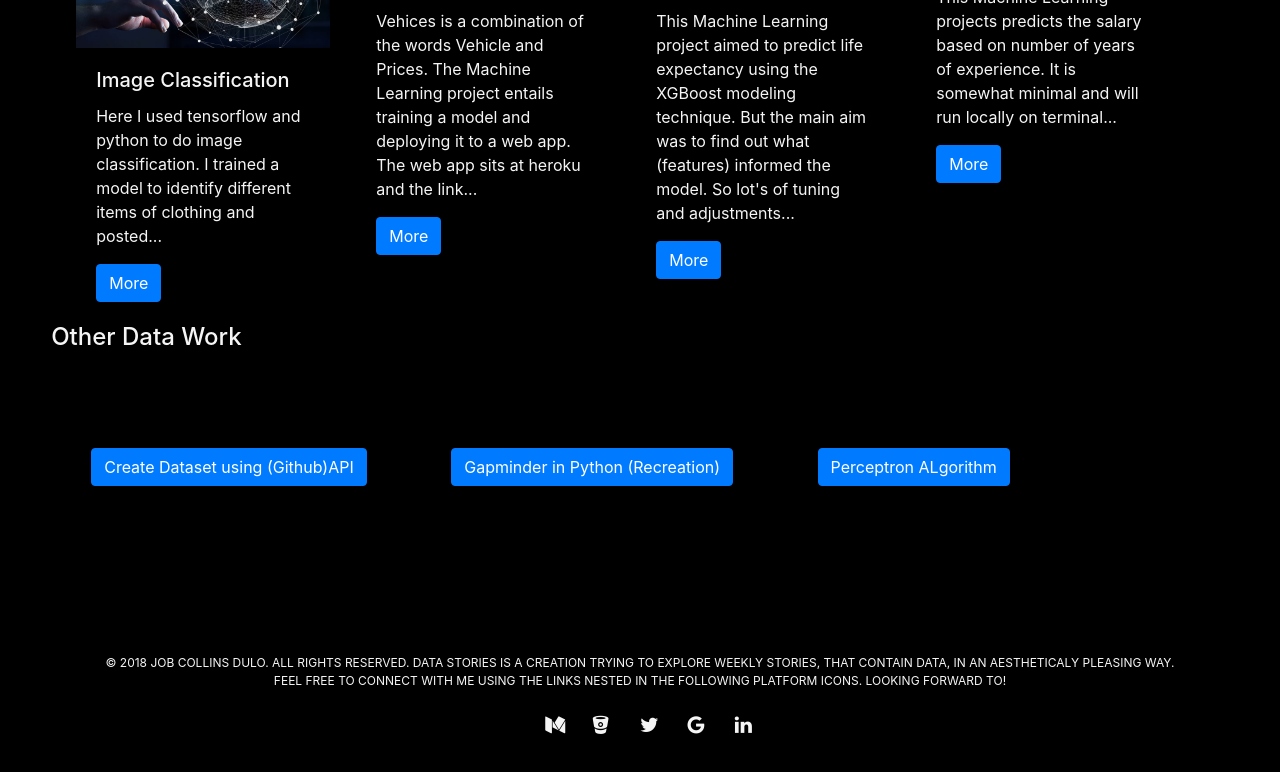
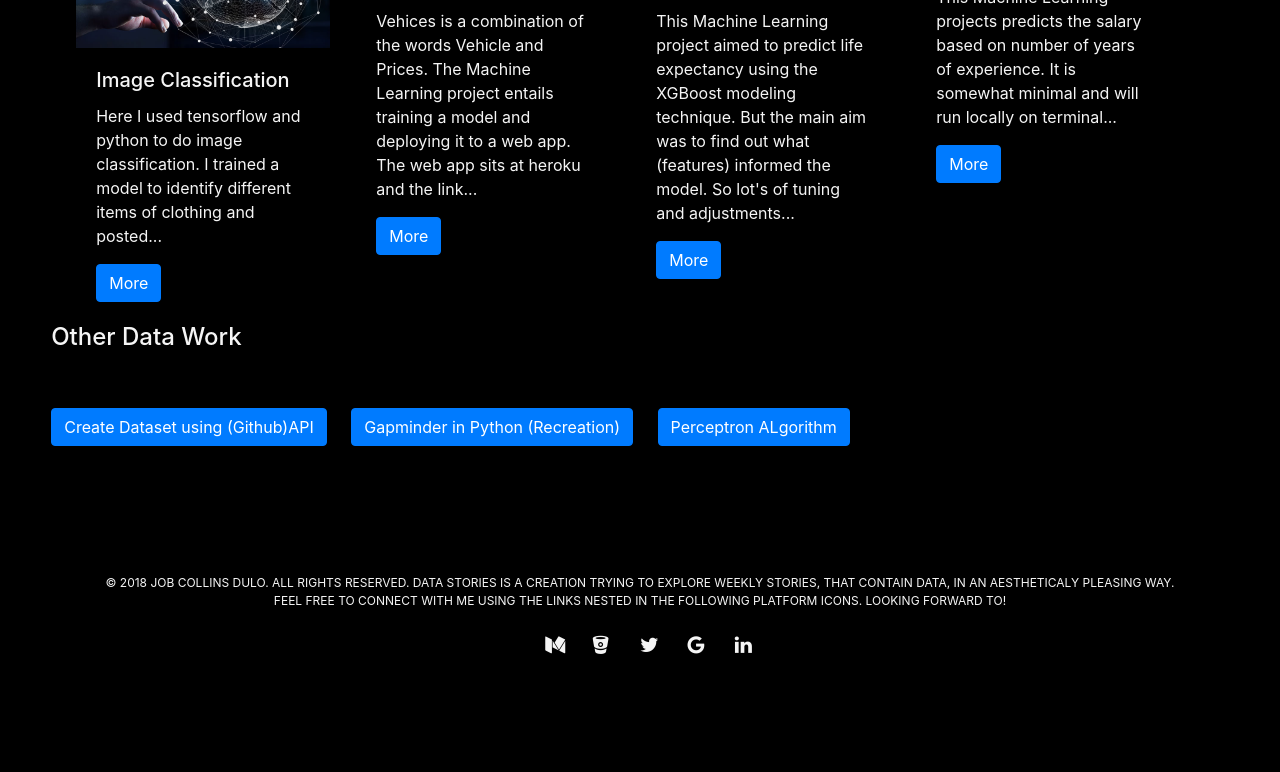
Before and after one commit to datasto/datasto, a plain HTML site: page portfolio.html in a window 1280 px wide. Shown: the part 1020-1792 px from the top of the page. After the commit the page ends 1716 px from the top, so only its background shows below. Drawn offline with nearby package versions, Linux system fonts and the light colour scheme; animation ran at ten frames a second.

Commit message:
Margin Correction

```diff
--- a/portfolio.html
+++ b/portfolio.html
@@ -54,7 +54,7 @@
         }
 
         .spc {
-            margin: 40px;
+            margin-right: 20px;
         }
 
     </style>
```
